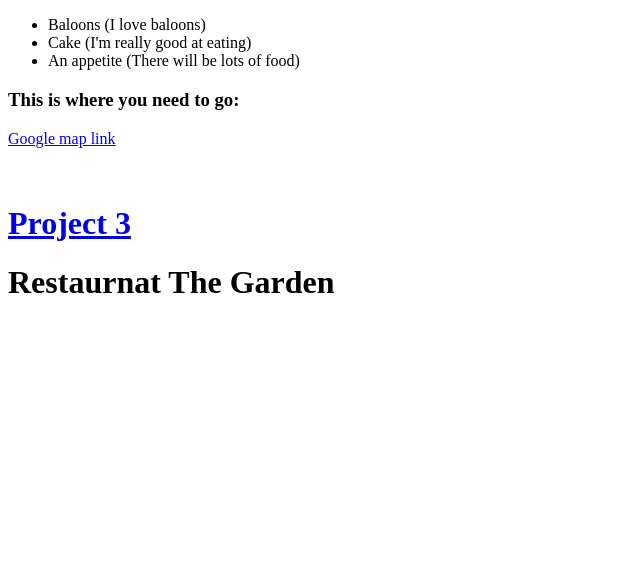
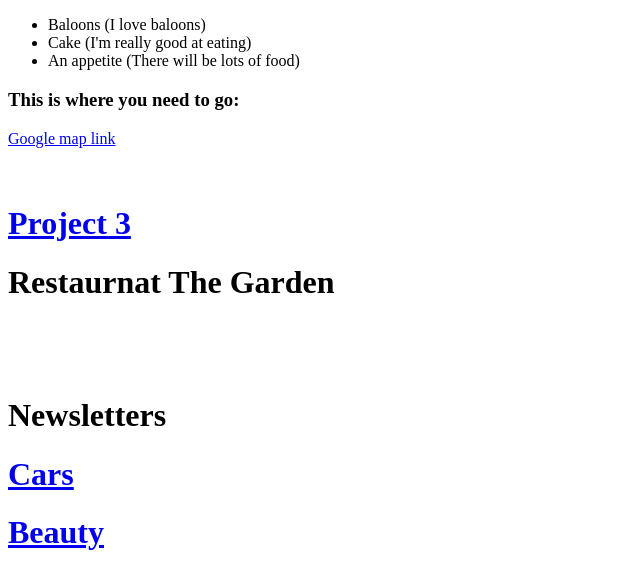
Before and after one commit to RoxanaO/html-portofoliu, a plain HTML site: page index.html in a window 1280 px wide. Shown: the part 1286-1859 px from the top of the page, without its empty margins (0-640 px from the left). Before the commit the page ends 1608 px from the top, so only its background shows below. Drawn offline with Linux system fonts and the light colour scheme.

Commit message:
Update index.html

```diff
--- a/index.html
+++ b/index.html
@@ -49,6 +49,11 @@
   <a href="public/restaurant.html" target="_blank"><h1>Project 3</h1></a>
   <h1>Restaurnat The Garden</h1>
 
+    <br><br><br>
+  <h1>Newsletters</h1>
+  <a href="public/Dacia.html" target="_blank"><h1>Cars</h1></a>
+  <a href="public/Skinseen.html" target="_blank"><h1>Beauty</h1></a>
+
 <!-- TODO 3: Take screenshots of your project previews and add the images to the images folder -->
 
 <!-- TODO 4: Add titles/subtitles etc. -->
```
